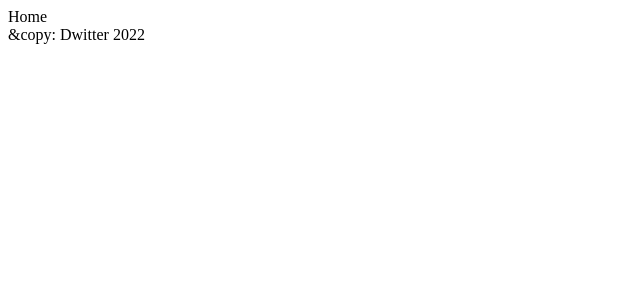
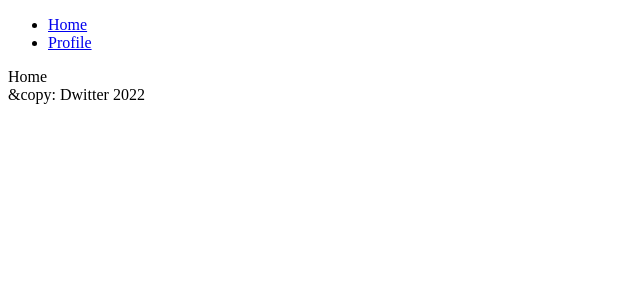
Before and after one commit to insectfow/dwitter, a React (Create React App) app: page / in a window 1280 px wide. Shown: the top 300 px of the page, without its empty margins (0-640 px from the left). Built offline with nearby package versions, Linux system fonts and the light colour scheme; no server answers; sample sign-in values are in the browser's storage.

Commit message:
profile page and log out update!

```diff
--- /dev/null
+++ b/src/components/Navigation.js
@@ -0,0 +1,12 @@
+import React from 'react';
+import { Link } from 'react-router-dom';
+
+const Navigation = () => <nav>
+  <ul>
+    <li><Link to="/">Home</Link></li>
+    <li><Link to="/profile">Profile</Link></li>
+  </ul>
+</nav>
+
+
+export default Navigation;
--- a/src/components/router.js
+++ b/src/components/router.js
@@ -1,14 +1,21 @@
 import { HashRouter as Router, Route, Routes } from "react-router-dom";
 import Auth from '../routes/Auth'
 import Home from '../routes/Home';
+import Profile from '../routes/Profile'
+import Navigation from './Navigation';
+
 const AppRouter = ({isLoggedIn}) => {
   return (
     <Router>
+      {isLoggedIn && <Navigation />}
       <Routes>
         {isLoggedIn ? (
           <>
             <Route path="/" element={<Home/>}>
             </Route>
+            <Route path="/profile" element={<Profile/>}>
+            </Route>
+            {/* <Redirect from="*" to="/" /> */}
           </>
             )  : ( <Route path="/" element={<Auth/>}></Route> )}
           </Routes>
--- a/src/routes/Auth.js
+++ b/src/routes/Auth.js
@@ -44,11 +44,10 @@ const Auth = () => {
     let provider;
     if (name === 'google') {
       provider = GoogleProvider;
-    } else {
+    } else if (name === 'github') {
       provider = GithubProvider;
     }
-    const data = await signPopup(provider);
-    console.log(data);
+    await signPopup(provider);
   }
   return (
     <div>
--- a/src/routes/Profile.js
+++ b/src/routes/Profile.js
@@ -1,4 +1,18 @@
 import React from 'react';
+import { authService } from '../myBase';
+import { useNavigate } from 'react-router-dom';
+const Profile = () => {
+  const navigation = useNavigate();
+  const onLogOutClick = () => {
+    authService.signOut();
+    navigation("/");
+  };
+  return (
+    <>
+      <h1>hi</h1>
+      <button onClick={onLogOutClick}>log out</button>
+    </>
+  )
+}
 
-const Profile = () => <span>Profile</span>
 export default Profile;
```
Also changed, not shown: 1 other file (tests, documents, lock files or other folders).
